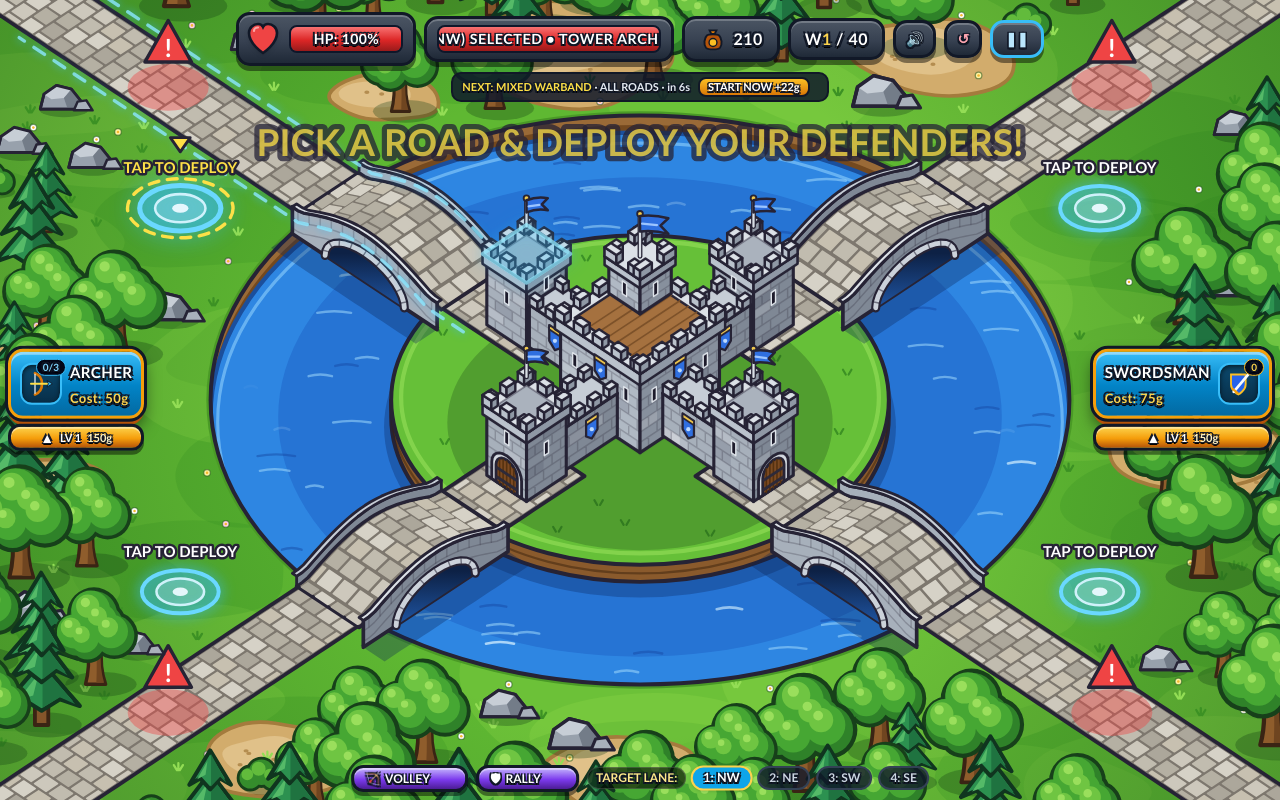
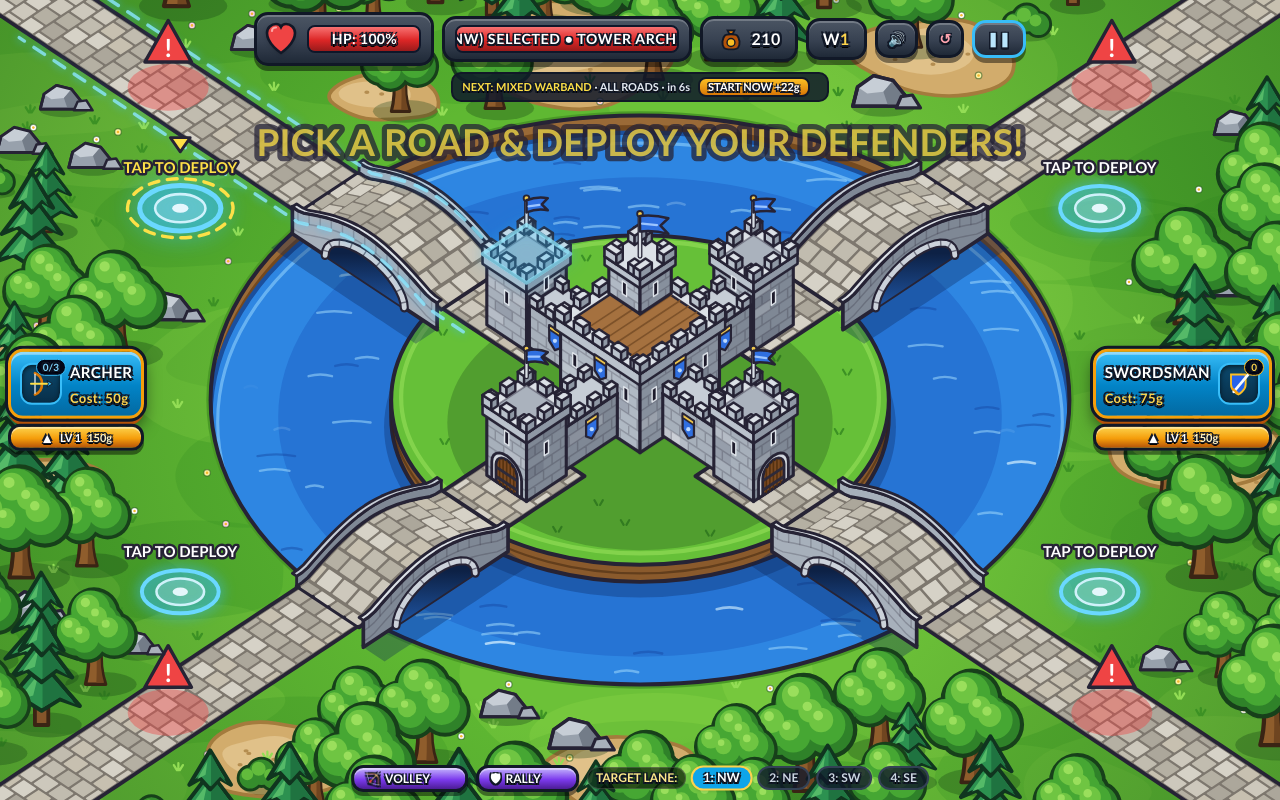
Before and after one commit to GrapeGames3141/castle-defense, a plain HTML site: page index.html in a window 1280 px wide. Drawn offline with nearby package versions, Linux system fonts and the light colour scheme; animation ran at ten frames a second.

Commit message:
Make the siege endless: no final wave, difficulty keeps climbing
The wave counter no longer shows a maximum, the victory screen is gone, and
the best run is shown in the wave strip and on the defeat screen. Enemy
health ramps faster again past wave 40.

Co-Authored-By: Claude Fable 5.2 <noreply@anthropic.com>
Claude-Session: https://claude.ai/code/session_01273pNExJtJzrmDStRKCWfk

```diff
--- a/index.html
+++ b/index.html
@@ -55,7 +55,7 @@ single self-contained HTML5 file for mobile touchscreens and desktop browsers.
   Battering Ram (ignores swordsmen, heavy gate damage), Ogre Warlord (boss).
 * BOONS: after every odd wave pick one of three stackable perks. ABILITIES: Arrow Volley [E]
   and Rally [R] on the selected road, on cooldowns. OBJECTIVES: bonus gold for taking no castle
-  damage and for beating the wave's par time. ENDLESS MODE after wave 40, best run recorded.
+  damage and for beating the wave's par time. The siege never ends; the best run is recorded.
 * UPGRADES (Levels 1-25, bought with gold from 150g, rising each level, keys [C] / [V]):
   * Archer levels add damage, fire rate and quiver size; Swordsman levels add damage and HP.
     Each level applies to every unit of that type already on the field and all future ones.
@@ -63,7 +63,7 @@ single self-contained HTML5 file for mobile touchscreens and desktop browsers.
 4. ENEMY ARCHETYPES, WAVES & GOLD ECONOMY
 =========================================
 * Starting Gold: 200g | Passive Castle Income: +4g/sec | Wave Clear Bonus: +75g + Castle Heal
-* Enemy Types (40 Escalating Waves):
+* Enemy Types (ENDLESS waves: no final wave, every wave is harder than the last):
   1) GOBLIN SCOUT (Bounty: +25g): Fast green runner, low HP, no arrow resistance.
   2) SHIELD ORC (Bounty: +45g): Armored warrior carrying a heavy iron shield that blocks
      75% of arrow damage (`arrowResist = 0.75`) until a Swordsman strikes it in melee,
@@ -349,7 +349,7 @@ single self-contained HTML5 file for mobile touchscreens and desktop browsers.
                 <!-- Wave Pill -->
                 <div class="hud-pill px-2.5 sm:px-3.5 py-1.5 flex items-center">
                     <span class="font-cartoon text-white text-xs sm:text-base">
-                        <span class="lbl-full">WAVE </span><span class="lbl-short">W</span><span id="waveText" class="text-amber-300">1</span>&nbsp;/&nbsp;<span id="waveMaxText">40</span>
+                        <span class="lbl-full">WAVE </span><span class="lbl-short">W</span><span id="waveText" class="text-amber-300">1</span>
                     </span>
                 </div>
 
@@ -1037,7 +1037,7 @@ single self-contained HTML5 file for mobile touchscreens and desktop browsers.
             intermission: true,   // true until the first enemy of the wave spawns
             waveTime: 0,
             waveDamage: 0,
-            endless: false,
+            endless: true,
             bolts: [],
             selectedLane: 0, // 0: NW, 1: NE, 2: SW, 3: SE
             deployment: null, // { type, lane, remaining, total } - strict one-at-a-time lock
@@ -1335,12 +1335,17 @@ single self-contained HTML5 file for mobile touchscreens and desktop browsers.
             pulseGoldBadge();
         }
 
+        let bestWaveCache = null;
         function readBestWave() {
-            try { return Math.max(0, Math.floor(Number(localStorage.getItem(BEST_WAVE_KEY)) || 0)); } catch (e) { return 0; }
+            if (bestWaveCache === null) {
+                try { bestWaveCache = Math.max(0, Math.floor(Number(localStorage.getItem(BEST_WAVE_KEY)) || 0)); } catch (e) { bestWaveCache = 0; }
+            }
+            return bestWaveCache;
         }
 
         function recordBestWave(waveNum) {
             if (waveNum > readBestWave()) {
+                bestWaveCache = waveNum;
                 try { localStorage.setItem(BEST_WAVE_KEY, String(waveNum)); } catch (e) {}
             }
         }
@@ -1482,7 +1487,7 @@ single self-contained HTML5 file for mobile touchscreens and desktop browsers.
             game.intermission = true;
             game.waveTime = 0;
             game.waveDamage = 0;
-            game.endless = false;
+            game.endless = true;   // no final wave: the siege only ever gets harder
             game.bolts = [];
             applyUnitLevels();
             game.selectedLane = 0;
@@ -1601,7 +1606,7 @@ single self-contained HTML5 file for mobile touchscreens and desktop browsers.
 
                 game.maxCastleHp = Math.max(1000, Math.min(20000, Number(data.maxCastleHp) || 1000));
                 game.castleHp = Math.min(game.maxCastleHp, Math.max(1, hp));
-                game.endless = Boolean(data.endless);
+                game.endless = true;
                 game.perks = {};
                 if (data.perks && typeof data.perks === 'object') {
                     Object.keys(PERKS).forEach((id) => {
@@ -1859,7 +1864,8 @@ single self-contained HTML5 file for mobile touchscreens and desktop browsers.
                     }
                     const cfg = ENEMY_TYPES[nextSpawn.type] || ENEMY_TYPES.goblin;
                     const wv = game.wave - 1;
-                    const waveHpScale = 1 + wv * 0.14 + wv * wv * 0.004;
+                    // Past wave 40 the horde toughens faster still, so no build can coast forever
+                    const waveHpScale = (1 + wv * 0.14 + wv * wv * 0.004) * (1 + Math.max(0, wv - 39) * 0.04);
                     const waveDmgScale = 1 + wv * 0.03;
                     const scaledHp = Math.round(cfg.hp * waveHpScale);
                     const lateral = (Math.random() - 0.5) * 18 * geom.scale;
@@ -2299,7 +2305,8 @@ single self-contained HTML5 file for mobile touchscreens and desktop browsers.
             const rw = waveRewards(game.wave);
             let chipHtml;
             if (game.intermission) {
-                chipHtml = `<span class="hot">NEXT: ${info.name}</span> \u00B7 ${roads} \u00B7 in ${Math.max(0, Math.ceil(game.spawnTimer))}s`;
+                chipHtml = `<span class="hot">NEXT: ${info.name}</span> \u00B7 ${roads} \u00B7 in ${Math.max(0, Math.ceil(game.spawnTimer))}s` +
+                    (readBestWave() > 0 ? ` \u00B7 BEST ${readBestWave()}` : '');
             } else {
                 const flawless = game.waveDamage <= 0;
                 const swift = game.waveTime <= info.par;
```
